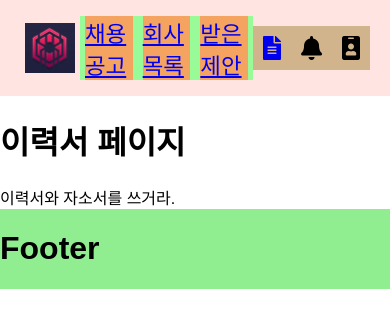
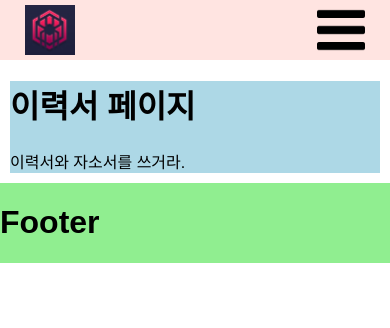
Before and after one commit to dragonsuperf/job-spider, a React (Create React App) app in the folder frontend/: page /resume in a window 390 px wide. Shown: the top 328 px of the page. Built offline with nearby package versions, Linux system fonts and the light colour scheme.

Commit message:
반응형 햄버거 메뉴 아이콘 생성.

```diff
--- a/frontend/src/components/recruitTable/recruit.js
+++ b/frontend/src/components/recruitTable/recruit.js
@@ -47,7 +47,7 @@ export const Logo = props => {
 
   return (
     <Fragment>
-      <img className="logo" src={setLogo(15)} alt="{props.name}" />
+      <img className="logo" src={setLogo(15)} title={props.name} />
     </Fragment>
   );
 };
@@ -138,14 +138,6 @@ export const RecruitDropdown = props => {
   );
 };
 
-// export const FilterItem = props => {
-//   return (
-//     <span className="filter_item">
-
-//     </span>
-//   )
-// }
-
 export const Filter = props => {
   return (
     <span className="filter_item">
--- a/frontend/src/container/container.js
+++ b/frontend/src/container/container.js
@@ -9,12 +9,12 @@ const Container = () => {
     return (
         <div>
             <HeaderNav/>
-                <div>
-                    <Route path="/" exact={true} component={RecruitArea}/>
-                    <Route path="/company" component={CompaniesArea}/>
-                    <Route path="/offer" component={OfferArea}/>
-                    <Route path="/resume" component={ResumeArea}/>
-                </div>
+            <div className="contentArea">
+                <Route path="/" exact={true} component={RecruitArea}/>
+                <Route path="/company" component={CompaniesArea}/>
+                <Route path="/offer" component={OfferArea}/>
+                <Route path="/resume" component={ResumeArea}/>
+            </div>
             <Footer/>
         </div>
     )
--- a/frontend/src/container/headerNav.js
+++ b/frontend/src/container/headerNav.js
@@ -11,7 +11,7 @@ export const HeaderNav = () => {
                     height="50rem"/>
                 <h1 className="site_title">Job-Spider</h1>
             </div>
-            <nav>
+            <nav className="nav_center">
                 <ul className="nav_menus">
                     <li className="menu_item">
                         <Link to="/" className="menu_item__link">
@@ -30,26 +30,31 @@ export const HeaderNav = () => {
                     </li>
                 </ul>
             </nav>
-            <div className="nav_links">
-                <div className="nav_link">
+            <div className="nav_user">
+                <ul className="nav_links">
+                    <li className="nav_link">
                         <Link className="nav_link__href" to="resume">
-                        <i className="nav_icon fas fa-file-alt"></i>
+                            <i className="nav_icon fas fa-file-alt" title="이력서"></i>
                         </Link>
                         {/* 툴팁 */}
                         <p className="icon_tooltip">이력서</p>
-                </div>
-                <div className="nav_link">
-                    <i className="nav_icon fas fa-bell"></i>
+                    </li>
+                    <li className="nav_link">
+                        <i className="nav_icon fas fa-bell" title="알림"></i>
                         {/* 툴팁 */}
                         <p className="icon_tooltip">알림</p>
-                </div>
-                <div className="nav_link">
-                    <i className="nav_icon fas fa-id-badge"></i>
+                    </li>
+                    <li className="nav_link">
+                        <i className="nav_icon fas fa-id-badge" title="마이페이지"></i>
                         {/* 툴팁 */}
                         <p className="icon_tooltip">마이페이지</p>
+                    </li>
+
+                </ul>
             </div>
+            <img className="mobile_menu__icon" src="/images/menus/burger.png">
 
-            </div>
+            </img>
         </header>
     )
 }
--- a/frontend/src/style/container.css
+++ b/frontend/src/style/container.css
@@ -9,11 +9,17 @@ header {
 }
 
 .contentArea {
-    margin: 0px;
+    margin: 40px 100px 40px 100px;
     padding: 0px;
     display: block;
 
     background: lightblue;
+}
+
+@media screen and (max-width: 576px) {
+    .contentArea {
+        margin: 10px;
+    }
 }
 
 footer {
@@ -42,6 +48,18 @@ footer {
 
 @media screen and (max-width: 576px) {
     .site_title {
+        display: none;
+    }
+}
+
+@media screen and (max-width: 576px) {
+    .nav_center {
+        display: none;
+    }
+}
+
+@media screen and (max-width: 576px) {
+    .nav_user {
         display: none;
     }
 }
@@ -78,3 +96,17 @@ footer {
 .icon_tooltip{
     display: none;
 }
+
+.mobile_menu__icon{
+    width: 3rem;
+    height: 3rem;
+    margin-right: 20px;
+    display: none;
+}
+
+@media screen and (max-width: 576px) {
+    .mobile_menu__icon {
+        display: block;
+        margin-right: 25px;
+    }
+}
```
Also changed, not shown: frontend/src/container/content.js (deleted, +0 -11 lines), frontend/public/images/menus/burger.png (added), frontend/public/images/menus/burger.svg (added). Lines whose indentation alone changed are shown as unchanged.
